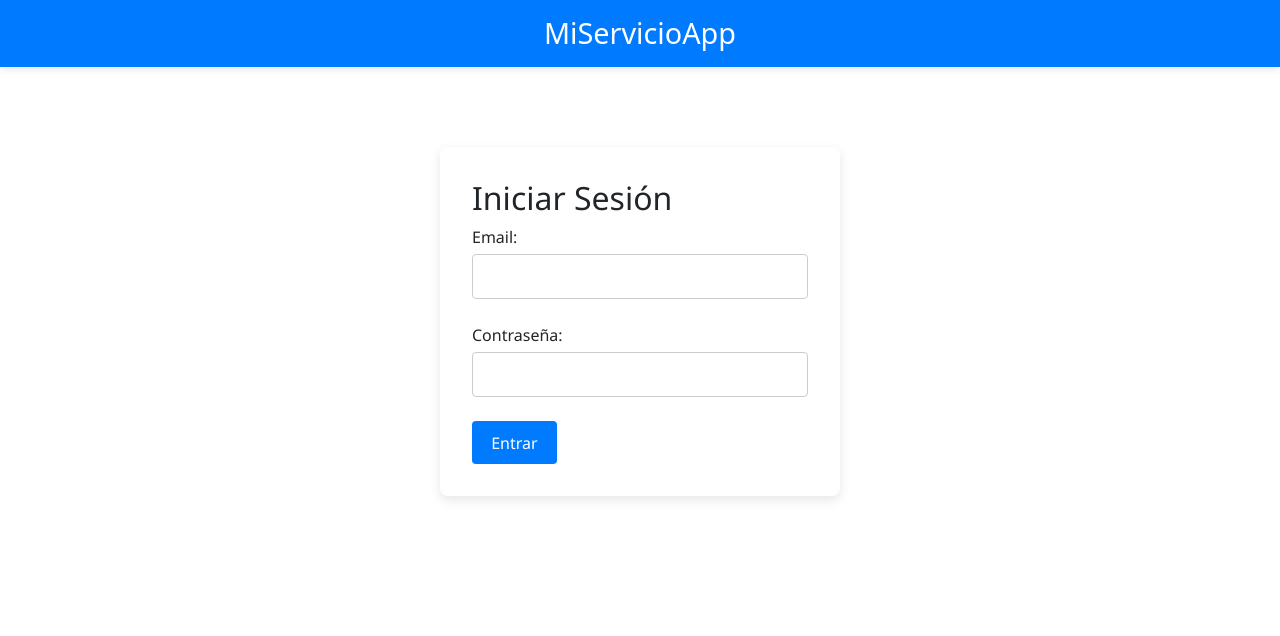
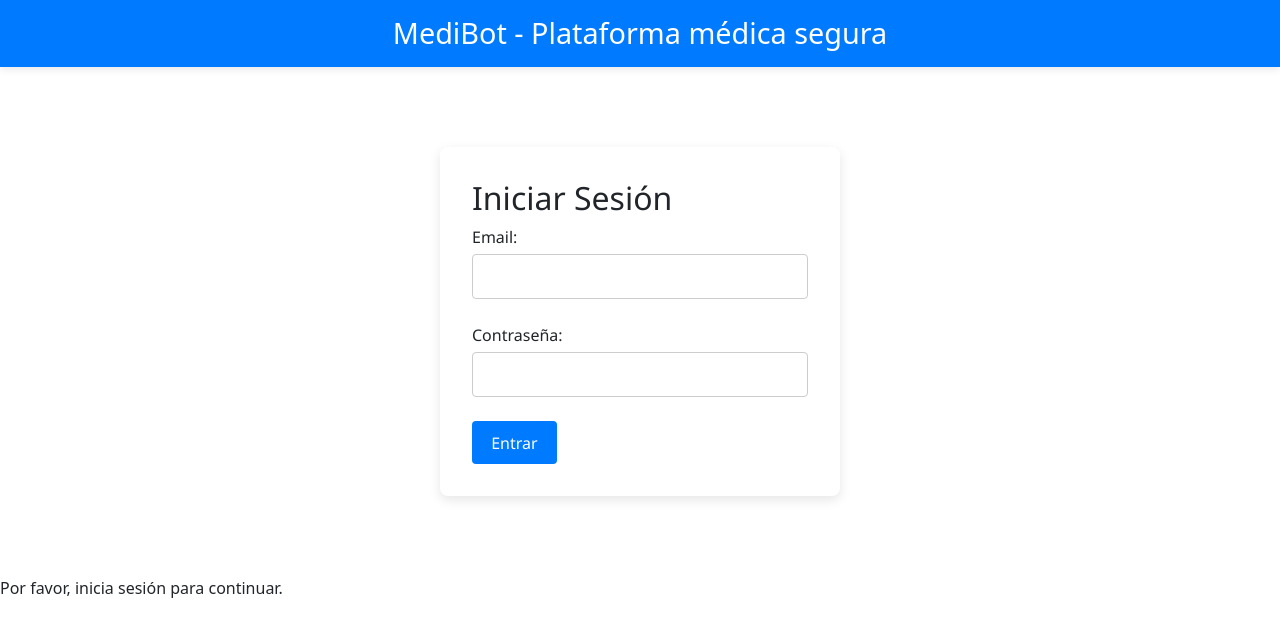
Before and after one commit to dygeraldino/soft_design1, a React (Vite) app in the folder app/: page / in a window 1280 px wide. Shown: the top 636 px of the page. Built offline with nearby package versions, Linux system fonts and the light colour scheme.

Commit message:
Try auth

```diff
--- a/app/index.html
+++ b/app/index.html
@@ -6,7 +6,7 @@
     <meta name="viewport" content="width=device-width, initial-scale=1.0" />
 
     <!-- Título y descripción -->
-    <title>MediBot - Plataforma médica segura</title>
+    <title>MediBot</title>
     <meta name="description" content="MediBot es una plataforma digital para que los profesionales de la salud gestionen de forma segura la información clínica de sus pacientes." />
 
     <!-- SEO básico -->
--- a/app/src/App.tsx
+++ b/app/src/App.tsx
@@ -1,12 +1,26 @@
 import React from "react";
 import Header from "./components/Header";
 import Login from "./components/Login";
+import { useAuth } from "./context/AuthContext";
 
 const App: React.FC = () => {
+  const { isAuthenticated } = useAuth();
+
+  if (!isAuthenticated) {
+    return (
+      <div>
+        <Header />
+        <Login />
+        <p>Por favor, inicia sesión para continuar.</p>
+      </div>
+    );
+  }
+
   return (
     <div>
       <Header />
-      <Login />
+      {/* Aquí pondrías tus componentes con formularios, dashboard, etc */}
+      <h2>Bienvenido a la plataforma médica</h2>
     </div>
   );
 };
--- a/app/src/components/Header.tsx
+++ b/app/src/components/Header.tsx
@@ -3,7 +3,7 @@ import React from "react";
 const Header: React.FC = () => {
   return (
     <header style={styles.header}>
-      <h1 style={styles.title}>MiServicioApp</h1>
+      <h1 style={styles.title}>MediBot - Plataforma médica segura</h1>
     </header>
   );
 };
--- a/app/src/components/Login.tsx
+++ b/app/src/components/Login.tsx
@@ -1,15 +1,21 @@
 import React, { useState } from "react";
+import { useAuth } from "../context/AuthContext";
 import "./Login.css";
 
 const Login: React.FC = () => {
+  const { login } = useAuth();
   const [email, setEmail] = useState("");
   const [password, setPassword] = useState("");
 
   const handleSubmit = (e: React.FormEvent) => {
     e.preventDefault();
-    // Aquí iría la lógica para autenticar
+    // Falta aquí poner la utenticación real con Supabase
+
     console.log("Email:", email);
     console.log("Password:", password);
+
+    // Simulamos login exitoso:
+    login();
   };
 
   return (
--- a/app/src/components/Message.tsx
+++ /dev/null
@@ -1,6 +0,0 @@
-
-function Message() {
-    return <h1>Probando</h1>
-}
-
-export default Message;
--- /dev/null
+++ b/app/src/context/AuthContext.tsx
@@ -0,0 +1,29 @@
+import { createContext, useState, useContext } from "react";
+import type { ReactNode } from "react";
+
+interface AuthContextType {
+  isAuthenticated: boolean;
+  login: () => void;
+  logout: () => void;
+}
+
+const AuthContext = createContext<AuthContextType | undefined>(undefined);
+
+export const AuthProvider = ({ children }: { children: ReactNode }) => {
+  const [isAuthenticated, setIsAuthenticated] = useState(false);
+
+  const login = () => setIsAuthenticated(true);
+  const logout = () => setIsAuthenticated(false);
+
+  return (
+    <AuthContext.Provider value={{ isAuthenticated, login, logout }}>
+      {children}
+    </AuthContext.Provider>
+  );
+};
+
+export const useAuth = () => {
+  const context = useContext(AuthContext);
+  if (!context) throw new Error("useAuth must be used within AuthProvider");
+  return context;
+};
--- a/app/src/main.tsx
+++ b/app/src/main.tsx
@@ -1,10 +1,13 @@
-import { StrictMode } from 'react'
-import { createRoot } from 'react-dom/client'
-import 'bootstrap/dist/css/bootstrap.css'
-import App from './App.tsx'
+import { StrictMode } from "react";
+import { createRoot } from "react-dom/client";
+import "bootstrap/dist/css/bootstrap.css";
+import App from "./App.tsx";
+import { AuthProvider } from "./context/AuthContext"; // <-- importa tu AuthProvider
 
-createRoot(document.getElementById('root')!).render(
+createRoot(document.getElementById("root")!).render(
   <StrictMode>
-    <App />
-  </StrictMode>,
-)
+    <AuthProvider>
+      <App />
+    </AuthProvider>
+  </StrictMode>
+);
```
